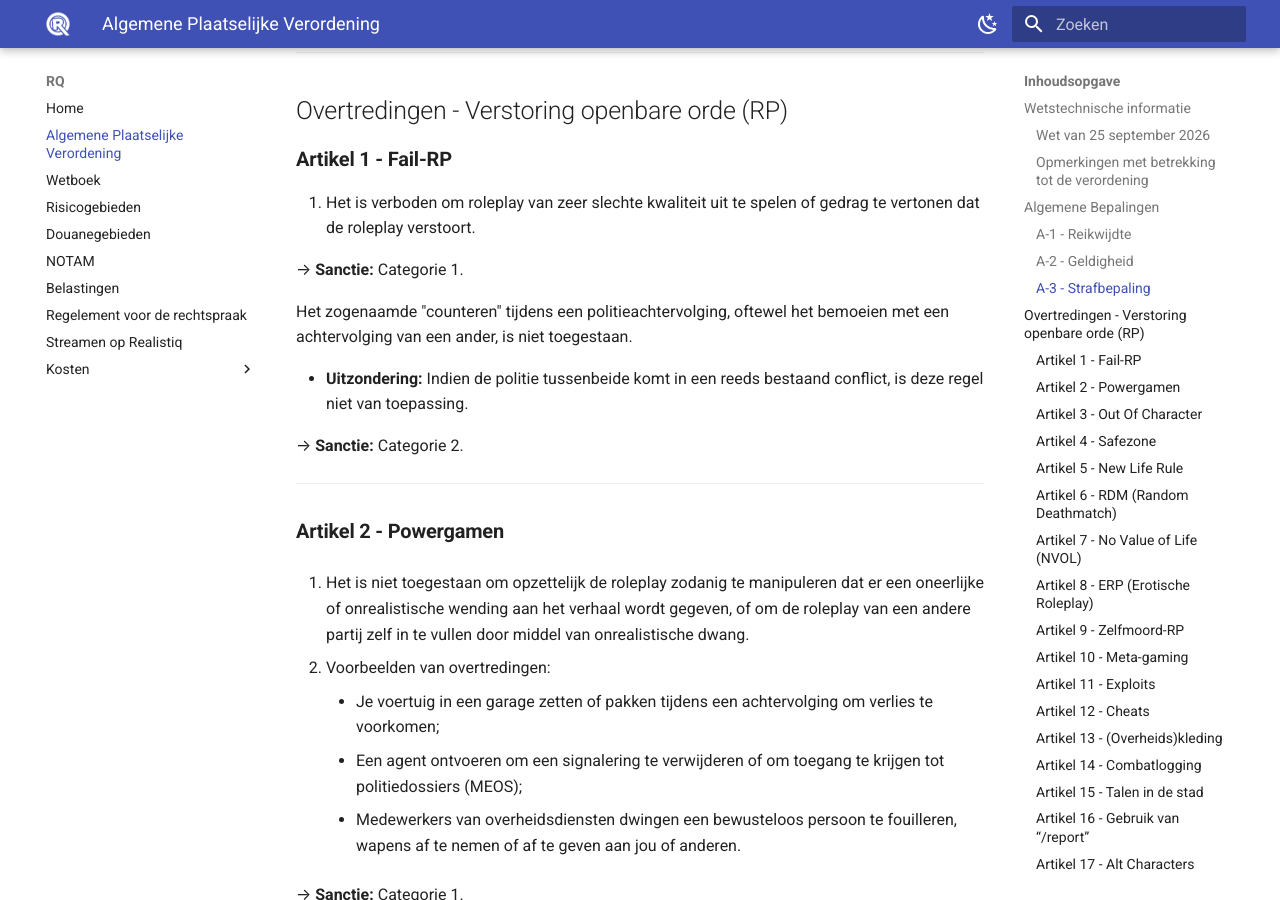
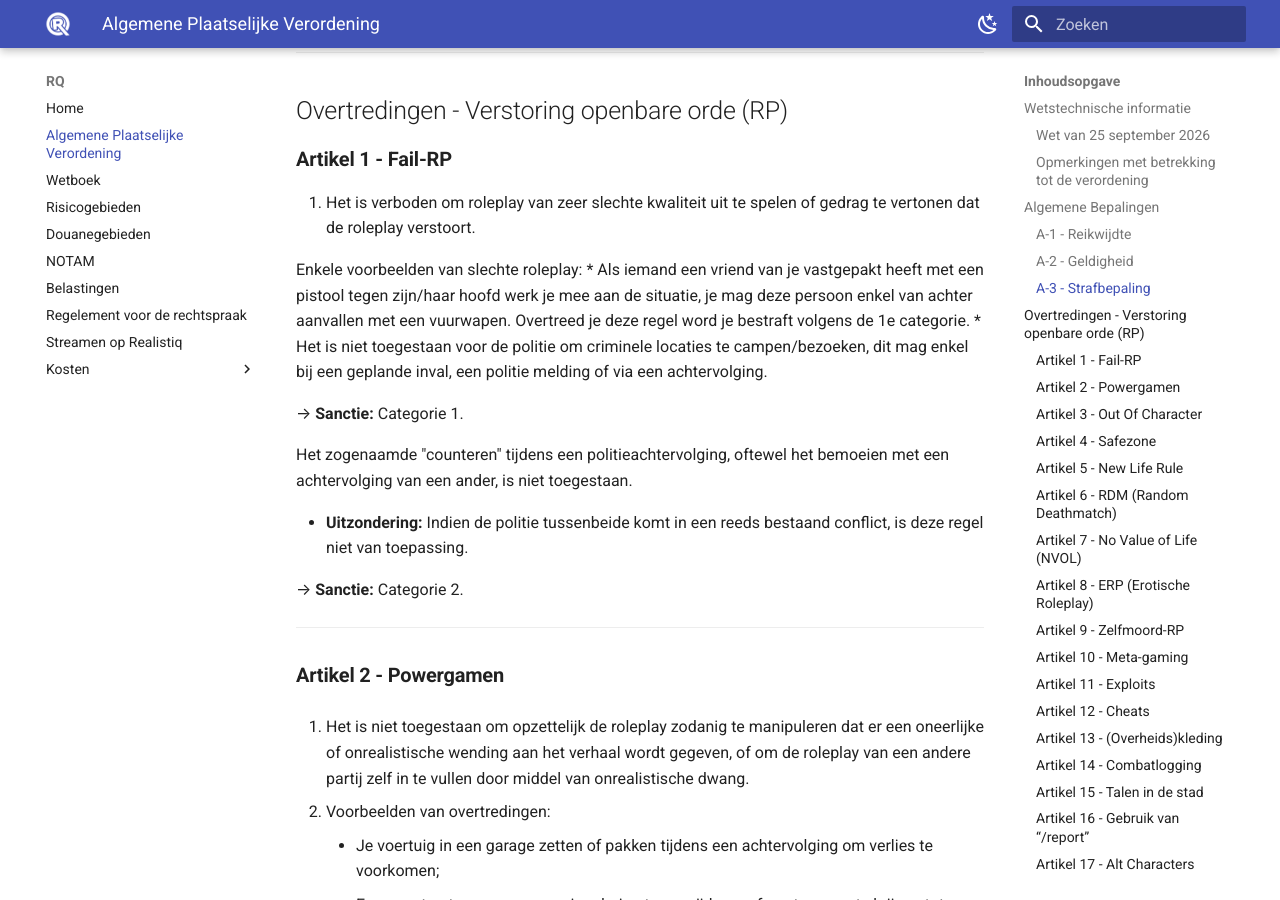
Before and after one commit to Welseyy/RQAPV, an MkDocs documentation site: the page built from docs/apv.md, in a window 1280 px wide and 900 px high, scrolled down 2346 px. Built offline with MkDocs 1.6.1 and Material for MkDocs 9.7.7, drawn with Linux system fonts in a browser that asks for light colours; comment, search, counter and statistics services are not loaded.

Commit message:
FailRP Aanpassing

```diff
--- a/docs/apv.md
+++ b/docs/apv.md
@@ -73,6 +73,10 @@ Het Wetboek van Strafrecht, specifiek bedoeld voor Realistiq, wordt hierbij over
 ### **Artikel 1 - Fail-RP**
 
 1. Het is verboden om roleplay van zeer slechte kwaliteit uit te spelen of gedrag te vertonen dat de roleplay verstoort.
+
+Enkele voorbeelden van slechte roleplay:
+* Als iemand een vriend van je vastgepakt heeft met een pistool tegen zijn/haar hoofd werk je mee aan de situatie, je mag deze persoon enkel van achter aanvallen met een vuurwapen. Overtreed je deze regel word je bestraft volgens de 1e categorie.
+* Het is niet toegestaan voor de politie om criminele locaties te campen/bezoeken, dit mag enkel bij een geplande inval, een politie melding of via een achtervolging.
 
    → **Sanctie:** Categorie 1.
 
```
